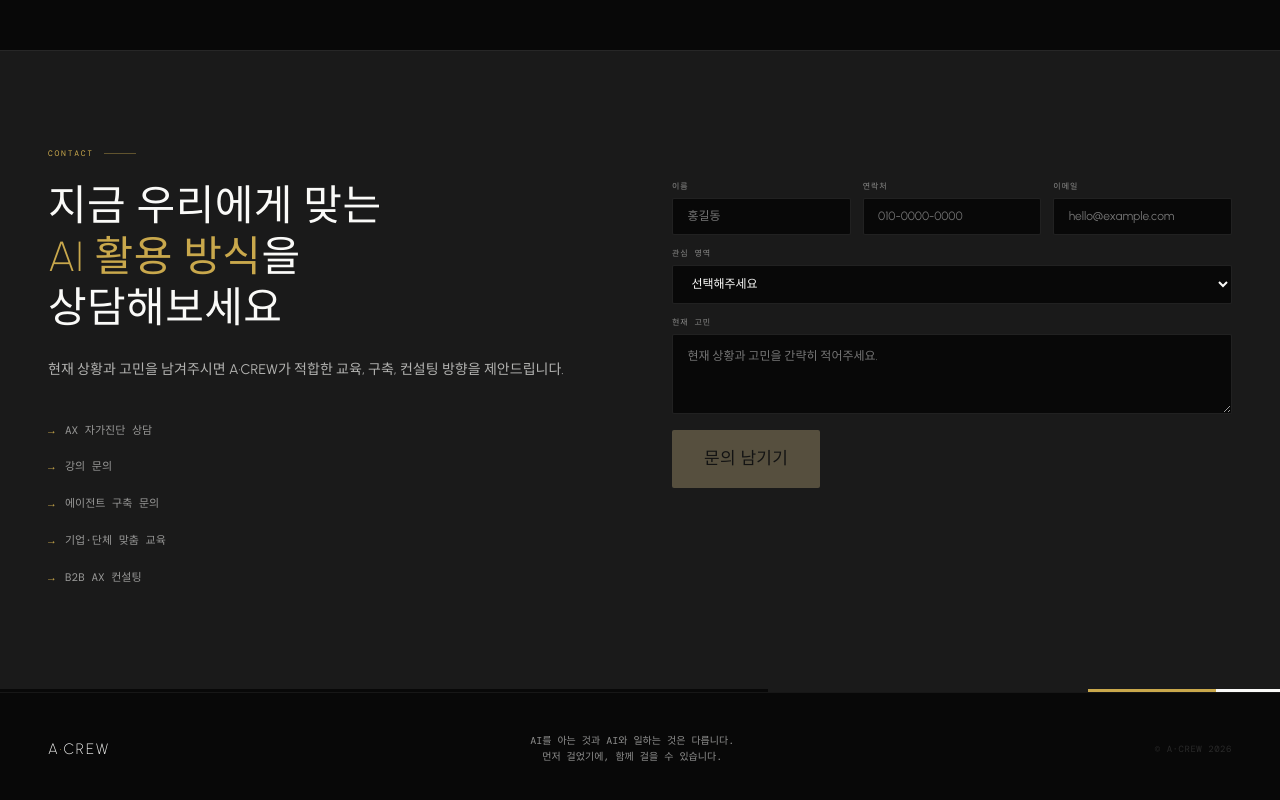
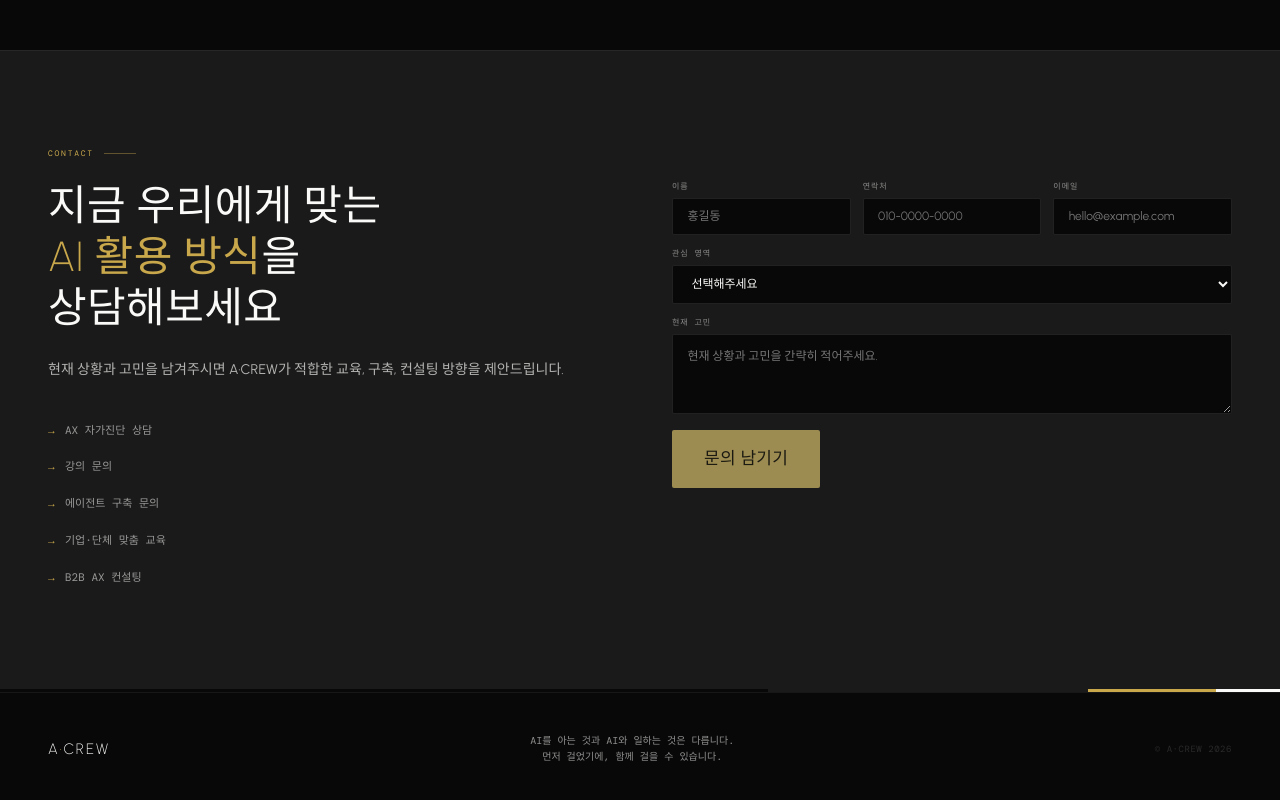
Before and after one commit to anadis77/acrew_home_v0.1, a website: page index.html in a window 1280 px wide. Shown: the part 7377-8177 px from the top of the page. Drawn offline with nearby package versions, Linux system fonts and the light colour scheme; a web font is replaced by a local one.

Commit message:
문의 버튼 비활성화 상태 가시성 개선 — opacity .38 → .82

```diff
--- a/index.html
+++ b/index.html
@@ -171,8 +171,8 @@ section{padding:6rem 3rem;border-top:.5px solid var(--border)}
 .cta{resize:vertical;min-height:80px}
 .csub{font-family:"DM Mono",monospace;font-size:10px;letter-spacing:.1em;text-transform:uppercase;padding:.85rem 2rem;background:var(--gold);color:var(--black);border:none;border-radius:2px;cursor:pointer;align-self:flex-start;transition:all .2s;margin-top:.25rem}
 .csub:hover{background:#E8D580;transform:translateY(-1px)}
-.csub:disabled{opacity:.38;cursor:not-allowed;filter:saturate(.5)}
-.csub:disabled:hover{background:var(--gold);transform:none}
+.csub:disabled{opacity:.82;cursor:not-allowed;filter:saturate(.82);color:rgba(8,8,8,.88);background:#BFA64E}
+.csub:disabled:hover{background:#BFA64E;color:rgba(8,8,8,.88);transform:none;box-shadow:none}
 .form-status{min-height:1.2rem;font-size:11px;line-height:1.6;color:var(--text-soft)}
 .form-status.ok{color:var(--gold)}
 .form-status.error{color:#F2B8B5}
```
